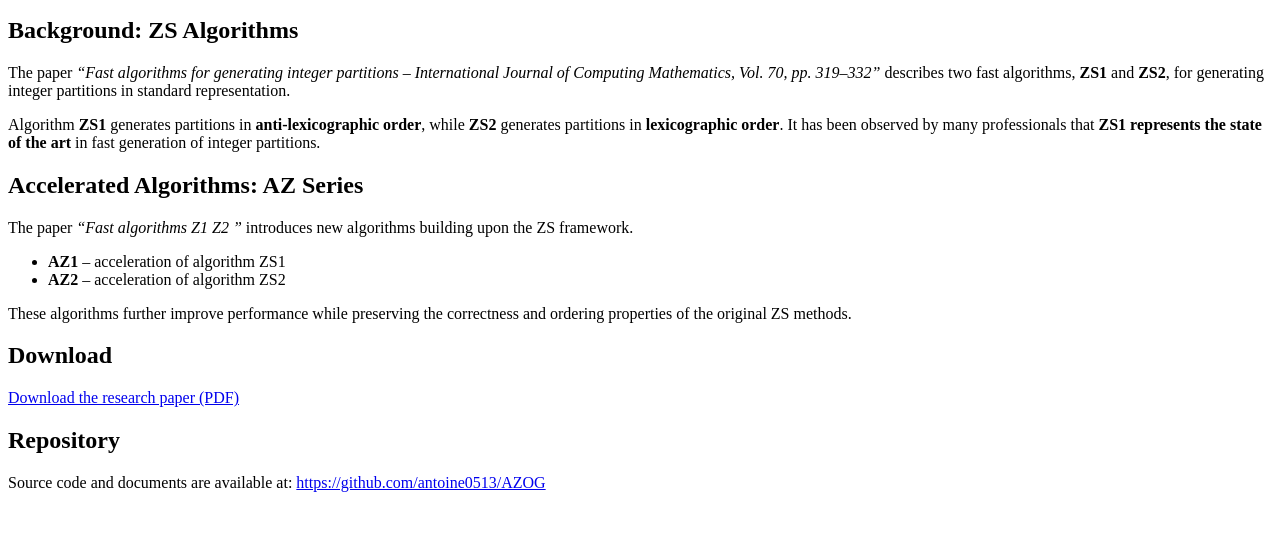
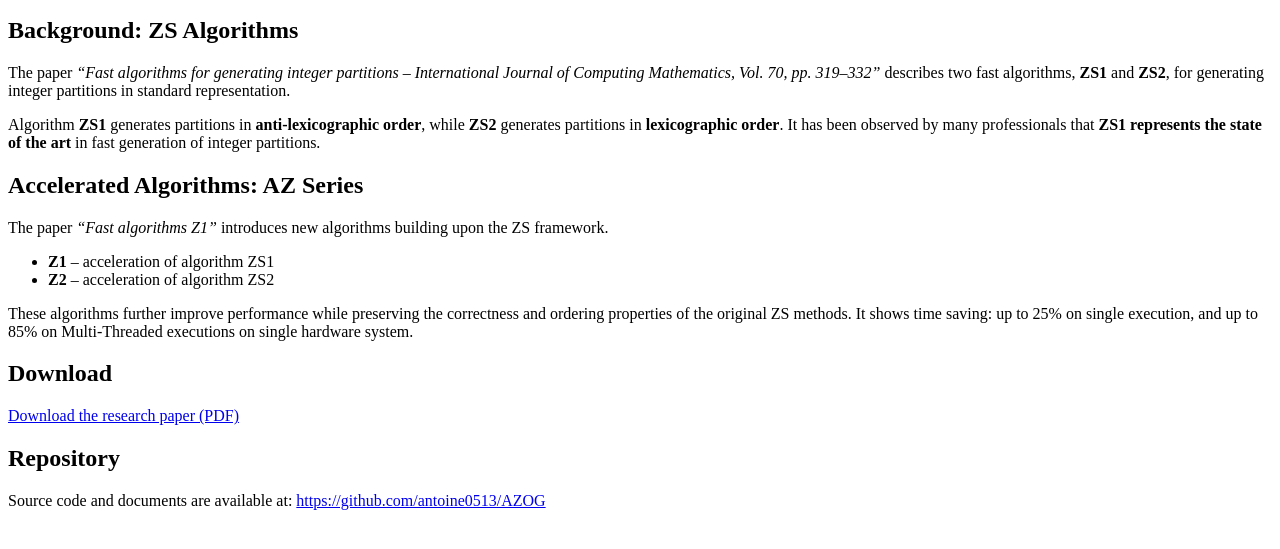
Before and after one commit to antoine0513/AZOG, a plain HTML site: page index.html in a window 1280 px wide. Shown: the part 101-650 px from the top of the page. Drawn offline with Linux system fonts and the light colour scheme.

Commit message:
Update index.html

```diff
--- a/index.html
+++ b/index.html
@@ -65,22 +65,24 @@
     <h2>Accelerated Algorithms: AZ Series</h2>
 
     <p>
-      The paper <em>“Fast algorithms Z1 Z2 ”</em> introduces new algorithms
+      The paper <em>“Fast algorithms Z1”</em> introduces new algorithms
       building upon the ZS framework.
     </p>
 
     <ul>
       <li>
-        <strong>AZ1</strong> – acceleration of algorithm ZS1
+        <strong>Z1</strong> – acceleration of algorithm ZS1
       </li>
       <li>
-        <strong>AZ2</strong> – acceleration of algorithm ZS2
+        <strong>Z2</strong> – acceleration of algorithm ZS2
       </li>
     </ul>
 
     <p>
       These algorithms further improve performance while preserving the
       correctness and ordering properties of the original ZS methods.
+      It shows time saving: up to 25% on single execution, and up to 85%
+      on Multi-Threaded executions on single hardware system.
     </p>
 
     <h2>Download</h2>
```
